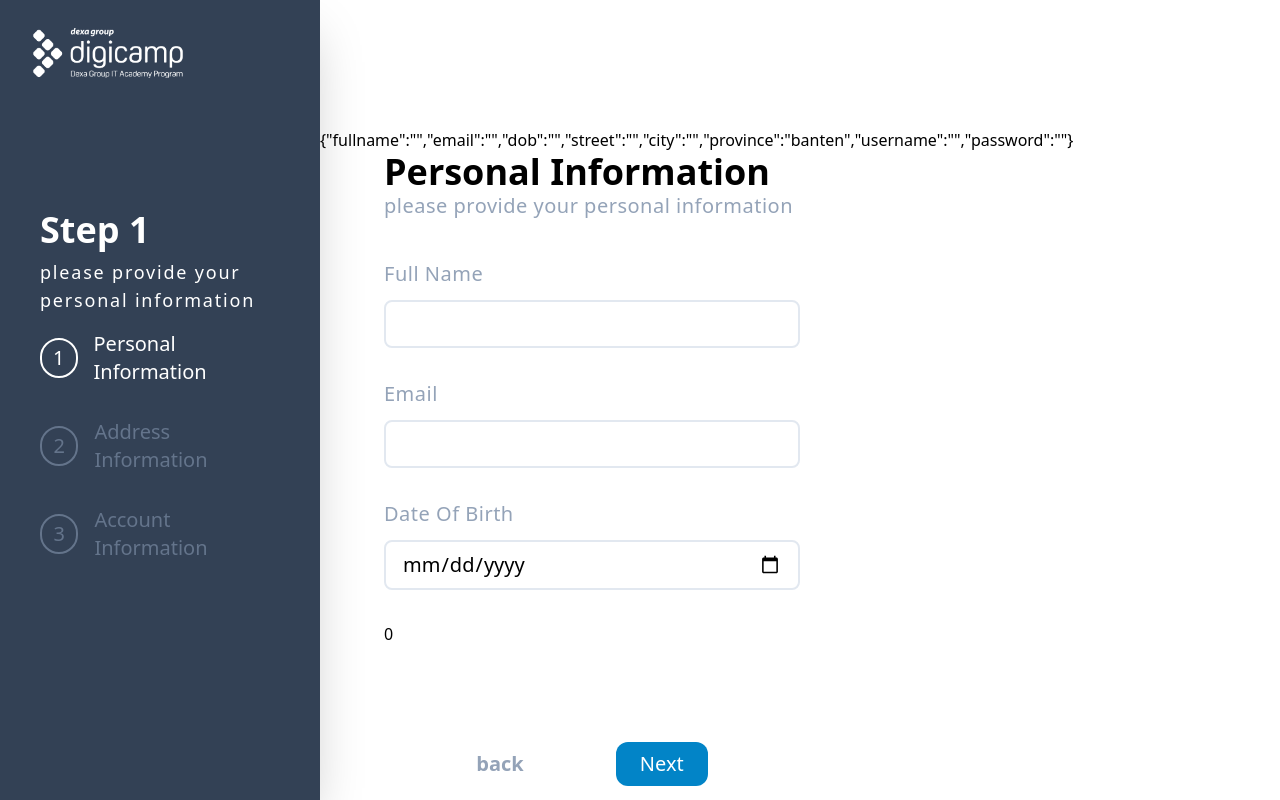
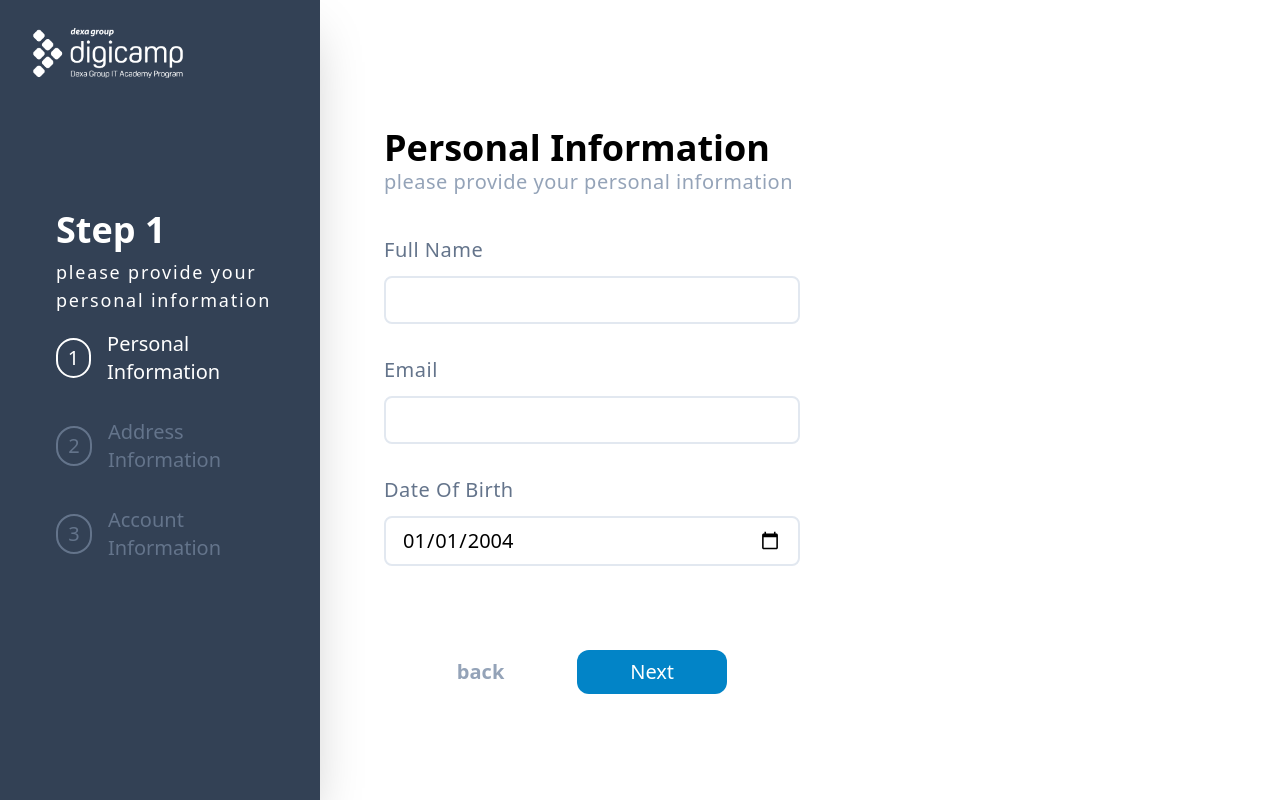
Before and after one commit to dwiadi-dd/miniproject-form-ts, a React (Vite) app: page / in a window 1280 px wide. Built offline with nearby package versions, Linux system fonts and the light colour scheme.

Commit message:
validation html

```diff
--- a/src/App.tsx
+++ b/src/App.tsx
@@ -1,49 +1,13 @@
 import { useState } from "react";
 import logo from "./assets/FA_DIGICAMP_LOGO_WHITE.png";
 import {
-  StepListType,
   RegsiterDataType,
   stepList,
   ListOfCity,
   ListOfProvinsi,
 } from "./utils";
 import Welcome from "./components/Welcome";
-
-const Stepper = ({
-  step,
-  stepList,
-}: {
-  step: number;
-  stepList: StepListType;
-}) => {
-  return (
-    <div className="stepper ">
-      <h1 className="stepper-title">Step {step + 1}</h1>
-      <h2 className="stepper-desc">{stepList[step].alt}</h2>
-      <ul className="mt-4 flex lg:flex-col flex-row gap-8 text-slate-400">
-        {stepList.map((item, i) => (
-          <li
-            key={item.id}
-            className="step-list"
-            style={step >= i ? { color: "white" } : { color: "#64748b" }}
-          >
-            <p
-              className=" step-number-actived"
-              style={
-                step >= i
-                  ? { borderColor: "white" }
-                  : { borderColor: "#64748b" }
-              }
-            >
-              {item.id}
-            </p>
-            {item.title}
-          </li>
-        ))}
-      </ul>
-    </div>
-  );
-};
+import Stepper from "./components/Stepper";
 
 function App() {
   const [step, setStep] = useState(0);
@@ -52,7 +16,7 @@ function App() {
   const [registerData, setRegisterData] = useState<RegsiterDataType>({
     fullname: "",
     email: "",
-    dob: "",
+    dob: "2004-01-01",
     street: "",
     city: "",
     province: "banten",
@@ -93,10 +57,15 @@ function App() {
             className="lg:w-[200px] w-[10em] pt-4 pl-4"
           />
         </header>
-        <Stepper step={step} stepList={stepList} />
+        {isSuccess ? (
+          <p className="mx-auto stepper-desc text-2xl font-semibold lg:pt-48 pt-8 h-[4em]">
+            Registration Complete
+          </p>
+        ) : (
+          <Stepper step={step} stepList={stepList} />
+        )}
       </div>
       <div className="regis-container flex flex-col lg:pt-32 pt-12 w-full">
-        {JSON.stringify(registerData)}
         {isSuccess ? (
           <>
             <Welcome registerData={registerData} />
@@ -127,7 +96,7 @@ function App() {
                           fullname: e.target.value,
                         }))
                       }
-                      pattern=".{4,}"
+                      pattern=".{5,}"
                       title="Name Must be 4 Characters or longer"
                       required
                     />
@@ -168,8 +137,10 @@ function App() {
                           dob: e.target.value,
                         }))
                       }
+                      max="2006-01-01"
                       required
                     />
+                    <p className="text-red-400">{"\u00A0"}</p>
                   </div>
                 </>
               ) : step === 1 ? (
@@ -190,6 +161,8 @@ function App() {
                           street: e.target.value,
                         }))
                       }
+                      pattern=".{10,}"
+                      title="address street Must be 10 Characters or longer"
                       required
                     />
                   </div>
@@ -250,6 +223,7 @@ function App() {
                         <option value={option.kota}>{option.kota}</option>
                       ))}
                     </select>
+                    <p className="text-red-400">{"\u00A0"}</p>
                   </div>
                 </>
               ) : step === 2 ? (
@@ -270,6 +244,8 @@ function App() {
                           username: e.target.value,
                         }))
                       }
+                      pattern=".{6,}"
+                      title="username Must be 10 Characters or longer"
                       required
                     />
                   </div>
@@ -288,6 +264,8 @@ function App() {
                           password: e.target.value,
                         }))
                       }
+                      pattern="^(?=.*[a-z])(?=.*[A-Z])(?=.*\d)(?=.*[@$!%*?&])[A-Za-z\d@$!%*?&]{8,}$"
+                      title="Must contain minimum eight characters, at least one uppercase letter, one lowercase letter, one number and one special character:"
                       required
                     />
                   </div>
@@ -297,7 +275,7 @@ function App() {
                     </label>
                     <input
                       className="input-form"
-                      type="text"
+                      type="password"
                       id="reenter"
                       name="reenter"
                       onBlur={(e) => {
@@ -306,13 +284,14 @@ function App() {
                           : setValid("");
                       }}
                     />
-                    <p className="text-red-400">{valid}</p>
+                    <p className="text-red-400">
+                      {valid.length >= 1 ? valid : "\u00A0"}
+                    </p>
                   </div>
                 </>
               ) : (
                 <p>-</p>
               )}
-              {step}
               <div className="button-form-group ">
                 <button
                   className="back-button"
--- /dev/null
+++ b/src/components/Stepper.tsx
@@ -0,0 +1,38 @@
+import { StepListType } from "../utils";
+const Stepper = ({
+  step,
+  stepList,
+}: {
+  step: number;
+  stepList: StepListType;
+}) => {
+  return (
+    <div className="stepper ">
+      <h1 className="stepper-title">Step {step + 1}</h1>
+      <h2 className="stepper-desc">{stepList[step].alt}</h2>
+      <ul className="mt-4 flex lg:flex-col flex-row gap-8 text-slate-400">
+        {stepList.map((item, i) => (
+          <li
+            key={item.id}
+            className="step-list"
+            style={step >= i ? { color: "white" } : { color: "#64748b" }}
+          >
+            <p
+              className=" step-number-actived"
+              style={
+                step >= i
+                  ? { borderColor: "white" }
+                  : { borderColor: "#64748b" }
+              }
+            >
+              {item.id}
+            </p>
+            {item.title}
+          </li>
+        ))}
+      </ul>
+    </div>
+  );
+};
+
+export default Stepper;
--- a/src/index.css
+++ b/src/index.css
@@ -4,7 +4,7 @@
 
 @layer components {
   .stepper {
-    @apply lg:mt-20 lg:mx-auto mx-auto   px-10 pt-10 pb-8;
+    @apply lg:mt-20 lg:ml-4 mx-auto   px-10 pt-10 pb-8;
   }
   .stepper-desc {
     @apply mt-2 text-lg font-light tracking-widest;
@@ -37,7 +37,7 @@
     @apply flex flex-col gap-3;
   }
   .next-button {
-    @apply py-2 px-6 bg-sky-600 hover:bg-sky-500 text-white rounded-xl transition ease-in-out;
+    @apply py-2 px-6 bg-sky-600 hover:bg-sky-500 text-white rounded-xl transition ease-in-out w-[150px];
   }
   .back-button {
     @apply text-slate-400 hover:text-slate-300 font-semibold transition ease-in-out  disabled:pointer-events-none;
@@ -46,9 +46,9 @@
     @apply border-2 border-slate-200 text-xl py-2 px-4 rounded-lg outline-none;
   }
   .button-form-group {
-    @apply flex flex-row justify-evenly text-xl pt-16;
+    @apply flex flex-row justify-evenly text-xl lg:pt-4 pt-0;
   }
   .label-input {
-    @apply text-xl capitalize text-slate-400 tracking-wide;
+    @apply text-xl capitalize text-slate-500 tracking-wide;
   }
 }
```
